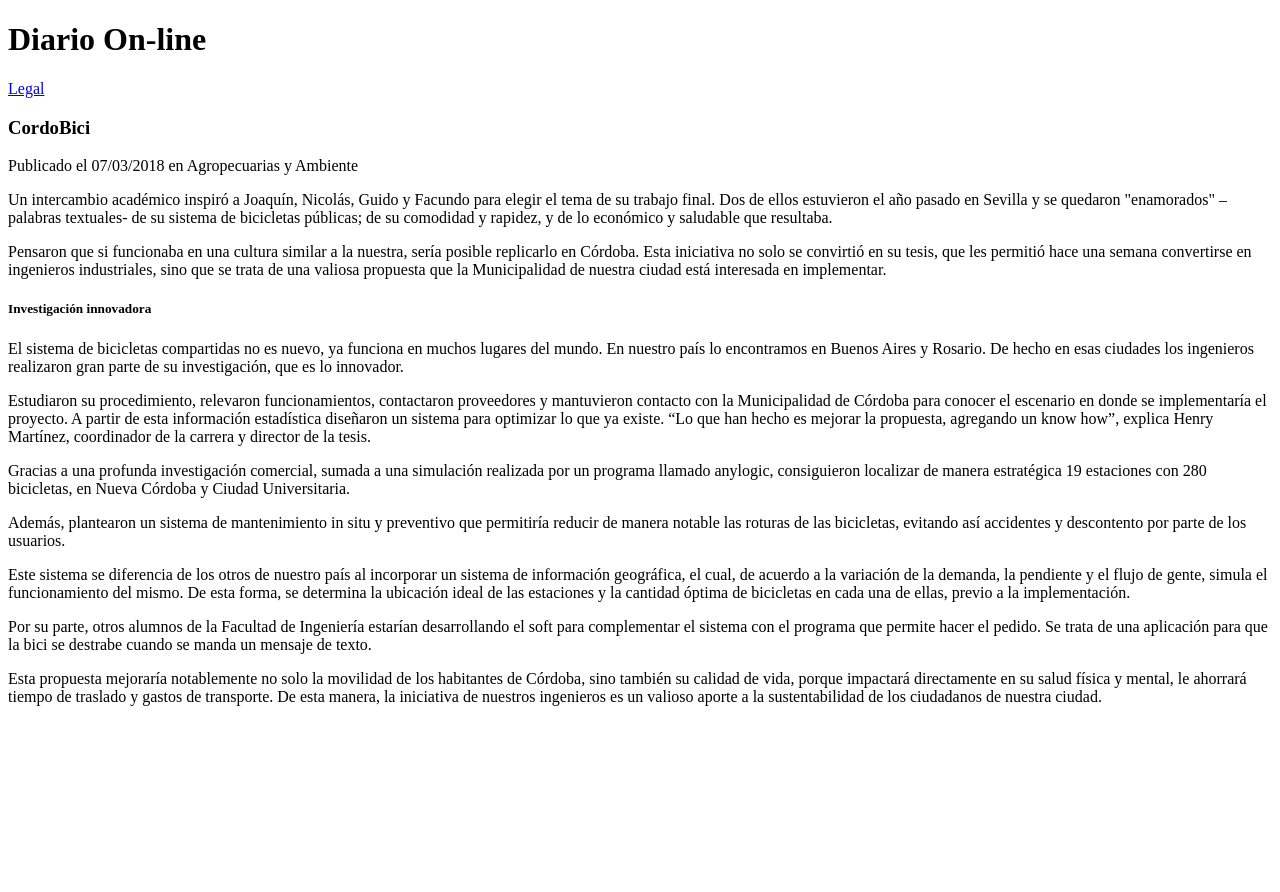
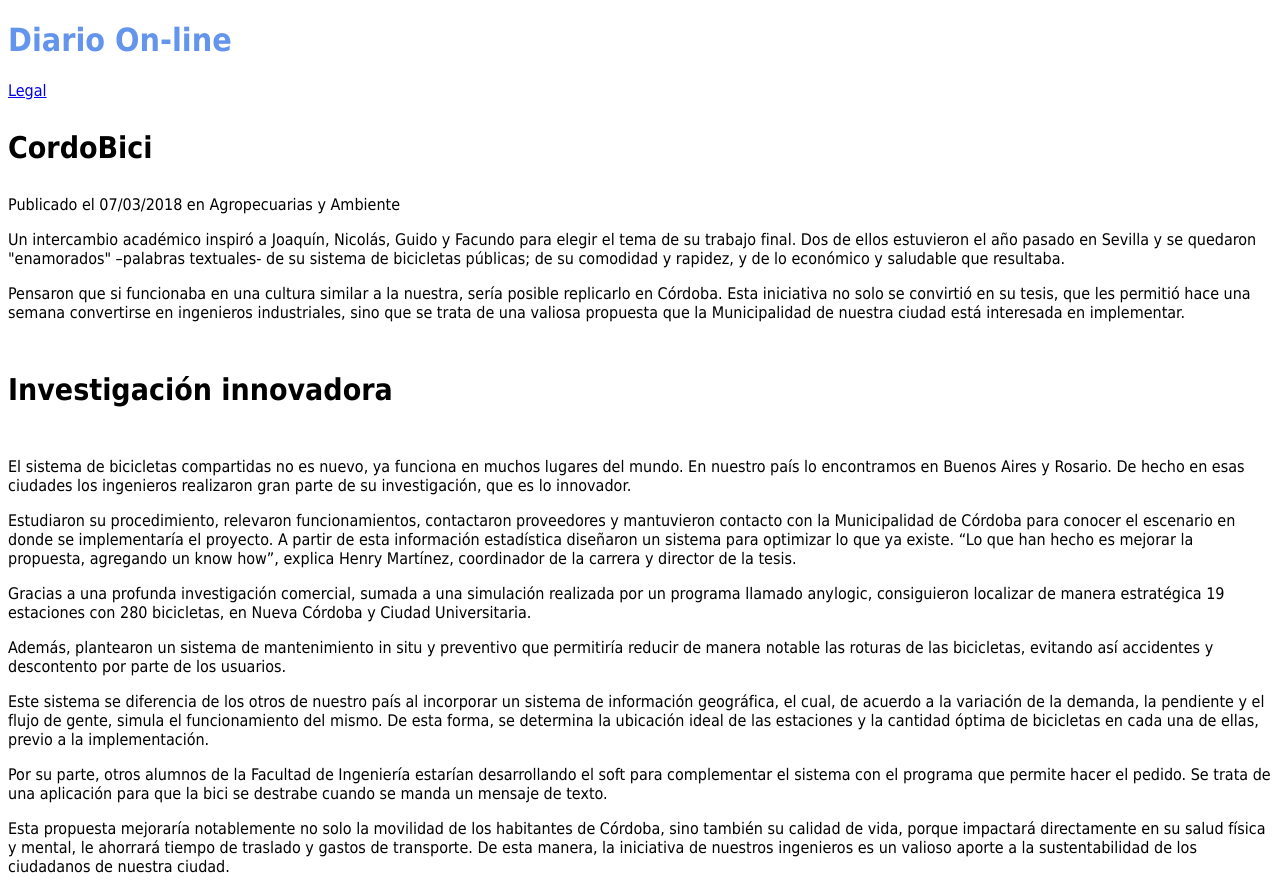
Before and after one commit to UCC-LabCompu2/ejercicios2023-vsponton, a plain HTML site: page Ejercicios-CSS/ej_columnas.html in a window 1280 px wide. Before the commit the page ends 800 px from the top, so only its background shows below. Drawn offline with Linux system fonts and the light colour scheme.

Commit message:
Se subieron ejercicios

```diff
--- a/Ejercicios-CSS/ej_columnas.html
+++ b/Ejercicios-CSS/ej_columnas.html
@@ -3,6 +3,17 @@
 <head>
     <meta charset="UTF-8">
     <title>Ejercicio Columnas</title>
+    <style>
+        #tituloPrincipal{
+            color: cornflowerblue;
+        }
+        .tituloNoticia{
+            font-size: 30px;
+        }
+        body{
+            font-family:Tahoma
+        }
+    </style>
 </head>
 <body>
 <!--Cree los estilos CSS necesarios para que el texto se visualice en 2 columnas-->
```
Also changed, not shown: Ejercicios-CSS/ej_leyes.html (+5 -0 lines), Ejercicios-HTML/ej_animales.html (+7 -3 lines).
